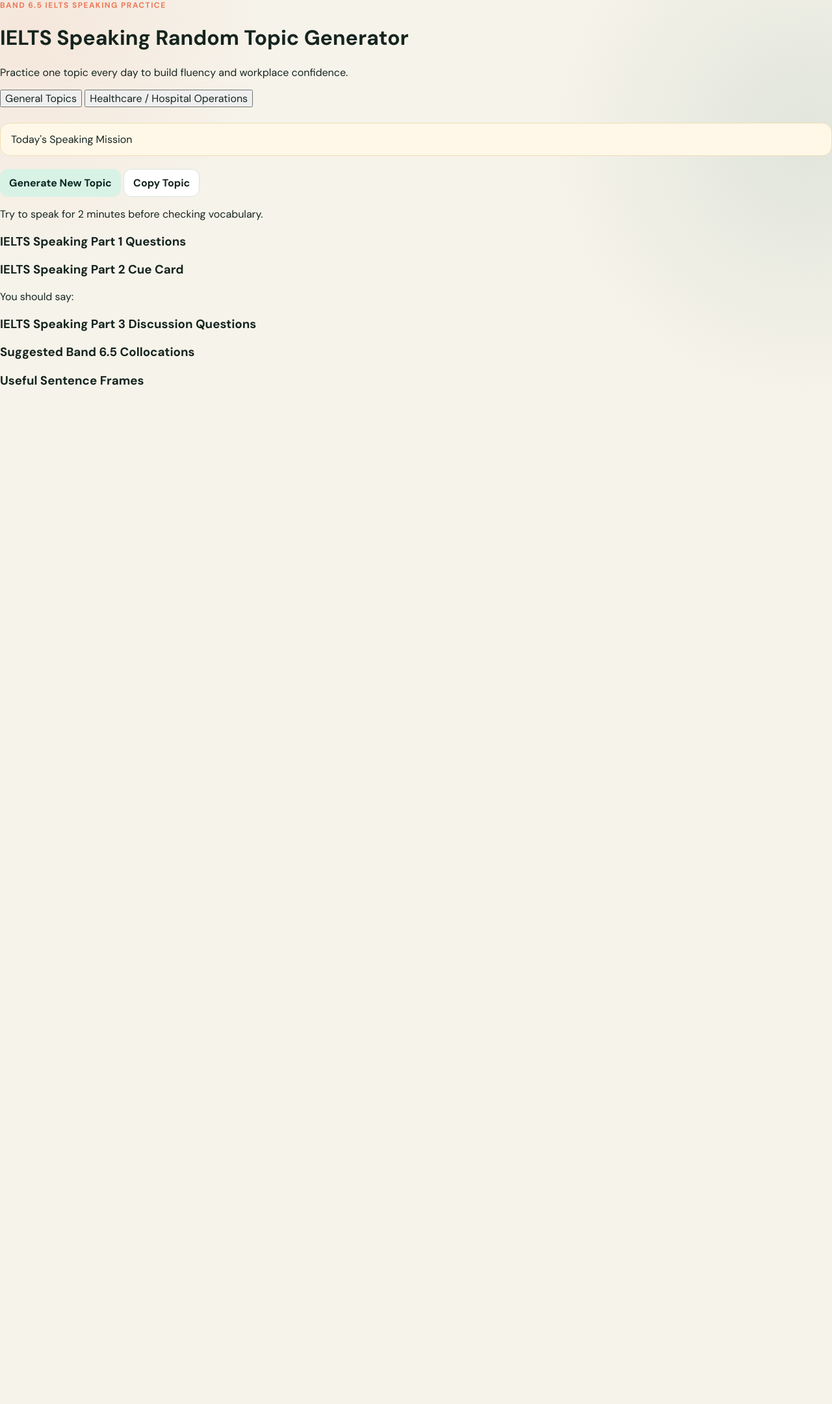
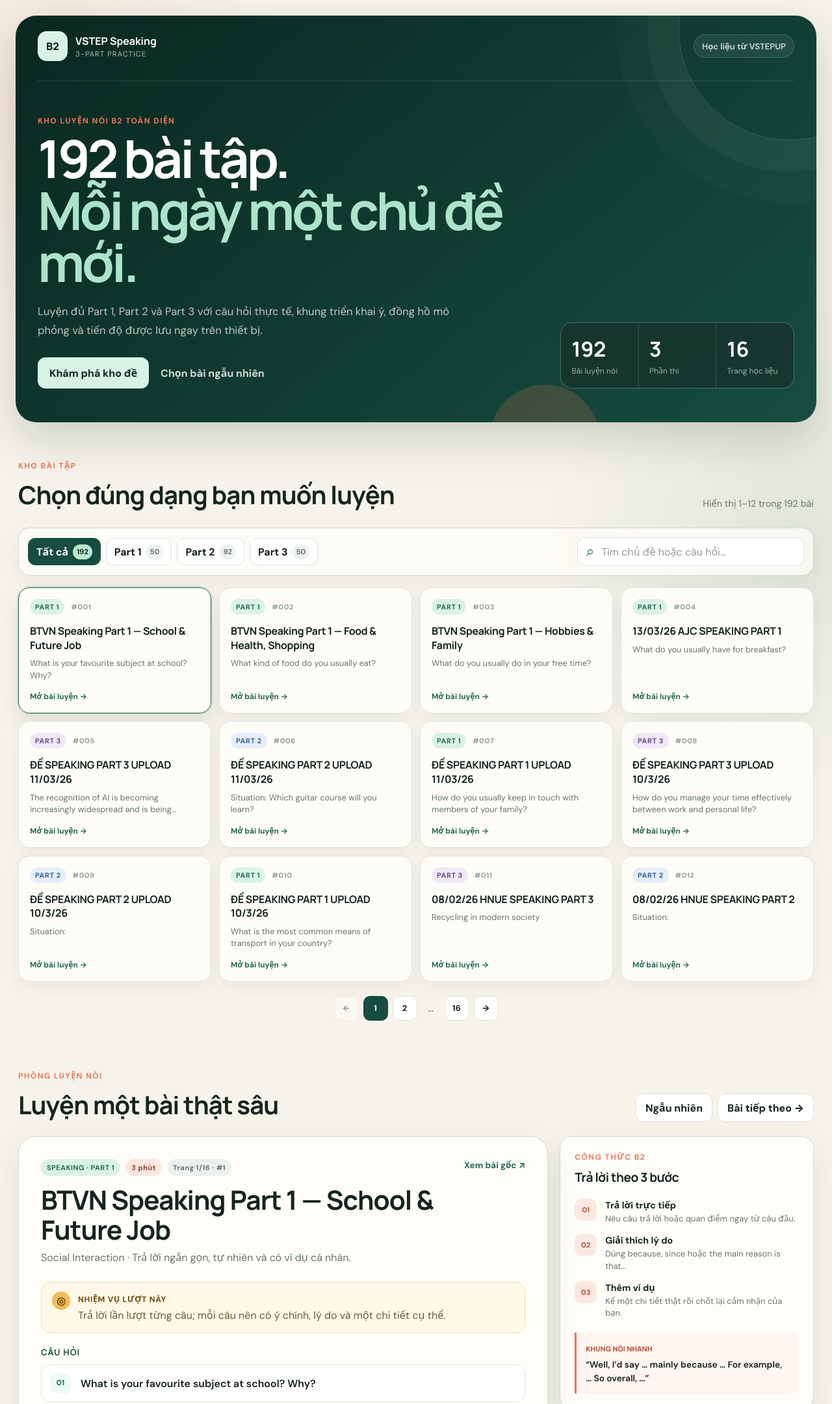
Before and after one commit to nhatlinhha23-ux/IELTS-Speaking-Practice, a plain HTML site: page index.html in a window 1280 px wide. Shown: the top 2161 px of the page at 65% size. Before the commit the page ends 800 px from the top, so only its background shows below. Drawn offline with Linux system fonts and the light colour scheme.

Commit message:
Publish complete 192-exercise VSTEP speaking app

```diff
--- a/index.html
+++ b/index.html
@@ -1,101 +1,201 @@
 <!doctype html>
-<html lang="en">
+<html lang="vi">
   <head>
     <meta charset="UTF-8" />
     <meta name="viewport" content="width=device-width, initial-scale=1.0" />
-    <title>IELTS Speaking Random Topic Generator</title>
+    <meta
+      name="description"
+      content="Luyện nói VSTEP B2 với 192 bài tập đầy đủ cả 3 Part, đồng hồ luyện thi, bộ lọc và theo dõi tiến độ."
+    />
+    <meta name="theme-color" content="#133f35" />
+    <title>192 bài VSTEP B2 Speaking Practice</title>
     <link rel="stylesheet" href="style.css" />
   </head>
   <body>
-    <div class="app-shell">
-      <header class="page-header">
-        <p class="eyebrow">Band 6.5 IELTS Speaking Practice</p>
-        <h1>IELTS Speaking Random Topic Generator</h1>
-        <p class="subtitle">Practice one topic every day to build fluency and workplace confidence.</p>
+    <div class="site-shell">
+      <header class="hero" id="top">
+        <nav class="topbar" aria-label="Điều hướng chính">
+          <a class="brand" href="#top" aria-label="VSTEP B2 Speaking Practice">
+            <span class="brand-mark">B2</span>
+            <span>
+              <strong>VSTEP Speaking</strong>
+              <small>3-Part Practice</small>
+            </span>
+          </a>
+          <span class="source-pill">Học liệu từ VSTEPUP</span>
+        </nav>
+
+        <div class="hero-grid">
+          <div class="hero-copy">
+            <p class="eyebrow">Kho luyện nói B2 toàn diện</p>
+            <h1>192 bài tập.<br /><span>Mỗi ngày một chủ đề mới.</span></h1>
+            <p class="hero-description">
+              Luyện đủ Part 1, Part 2 và Part 3 với câu hỏi thực tế, khung triển khai ý,
+              đồng hồ mô phỏng và tiến độ được lưu ngay trên thiết bị.
+            </p>
+            <div class="hero-actions">
+              <a class="primary-link" href="#library">Khám phá kho đề</a>
+              <button class="text-button" id="random-button" type="button">Chọn bài ngẫu nhiên</button>
+            </div>
+          </div>
+
+          <div class="hero-stats" aria-label="Thống kê học liệu">
+            <article><strong id="stat-total">192</strong><span>Bài luyện nói</span></article>
+            <article><strong>3</strong><span>Phần thi</span></article>
+            <article><strong>16</strong><span>Trang học liệu</span></article>
+          </div>
+        </div>
       </header>
 
       <main>
-        <section class="top-panel" aria-label="Topic controls">
-          <div class="tabs" role="tablist" aria-label="Topic categories">
-            <button
-              class="tab-button"
-              id="tab-general"
-              type="button"
-              role="tab"
-              aria-selected="true"
-              aria-controls="practice-card"
-              data-category-key="general"
-            >
-              General Topics
-            </button>
-            <button
-              class="tab-button tab-healthcare"
-              id="tab-healthcare"
-              type="button"
-              role="tab"
-              aria-selected="false"
-              aria-controls="practice-card"
-              data-category-key="healthcare"
-            >
-              Healthcare / Hospital Operations
-            </button>
+        <section class="library-section" id="library" aria-labelledby="library-title">
+          <div class="section-heading">
+            <div>
+              <p class="section-kicker">Kho bài tập</p>
+              <h2 id="library-title">Chọn đúng dạng bạn muốn luyện</h2>
+            </div>
+            <p class="library-summary" id="library-summary" aria-live="polite">Đang tải 192 bài tập…</p>
           </div>
 
-          <aside class="mission-box" aria-live="polite">
-            <span>Today's Speaking Mission</span>
-            <p id="mission-text"></p>
-          </aside>
+          <div class="library-toolbar">
+            <div class="part-filters" id="part-filters" role="group" aria-label="Lọc theo phần thi">
+              <button class="filter-button active" data-part="all" type="button">Tất cả <span>192</span></button>
+              <button class="filter-button" data-part="1" type="button">Part 1 <span>50</span></button>
+              <button class="filter-button" data-part="2" type="button">Part 2 <span>92</span></button>
+              <button class="filter-button" data-part="3" type="button">Part 3 <span>50</span></button>
+            </div>
+            <label class="search-box" for="exercise-search">
+              <span aria-hidden="true">⌕</span>
+              <input
+                id="exercise-search"
+                type="search"
+                autocomplete="off"
+                placeholder="Tìm chủ đề hoặc câu hỏi…"
+              />
+            </label>
+          </div>
+
+          <div class="exercise-grid" id="exercise-grid" aria-live="polite">
+            <div class="loading-card">Đang chuẩn bị kho bài tập…</div>
+          </div>
+          <div class="empty-state" id="empty-state" hidden>
+            <strong>Không tìm thấy bài phù hợp.</strong>
+            <span>Thử một từ khóa khác hoặc chọn “Tất cả”.</span>
+          </div>
+          <nav class="pagination" id="library-pagination" aria-label="Phân trang kho bài tập"></nav>
         </section>
 
-        <section class="practice-card" id="practice-card" aria-live="polite">
-          <div class="card-header">
+        <section class="practice-section" id="practice" aria-labelledby="practice-heading">
+          <div class="practice-section-heading">
             <div>
-              <p class="category-badge" id="category-badge"></p>
-              <h2 id="main-topic"></h2>
+              <p class="section-kicker">Phòng luyện nói</p>
+              <h2 id="practice-heading">Luyện một bài thật sâu</h2>
             </div>
-
-            <div class="button-row">
-              <button class="primary-button" id="generate-button" type="button">Generate New Topic</button>
-              <button class="secondary-button" id="copy-button" type="button">Copy Topic</button>
+            <div class="practice-nav">
+              <button class="secondary-button" id="practice-random-button" type="button">Ngẫu nhiên</button>
+              <button class="secondary-button" id="next-button" type="button">Bài tiếp theo →</button>
             </div>
           </div>
 
-          <p class="practice-note">Try to speak for 2 minutes before checking vocabulary.</p>
+          <div class="practice-layout">
+            <article class="question-card" aria-live="polite">
+              <div class="card-topline">
+                <div>
+                  <div class="badge-row">
+                    <span class="part-badge" id="part-badge">SPEAKING · PART 1</span>
+                    <span class="time-badge" id="time-badge">3 phút</span>
+                    <span class="source-page-badge" id="source-page-badge">Trang 1/16</span>
+                  </div>
+                  <h2 id="exercise-title">Đang tải bài tập…</h2>
+                  <p id="exercise-subtitle" class="set-subtitle">Vui lòng chờ trong giây lát.</p>
+                </div>
+                <a id="source-link" class="source-link" target="_blank" rel="noreferrer">
+                  Xem bài gốc <span aria-hidden="true">↗</span>
+                </a>
+              </div>
 
-          <div class="content-grid">
-            <article class="content-section">
-              <h3>IELTS Speaking Part 1 Questions</h3>
-              <ol id="part1-list"></ol>
+              <div class="mission-box">
+                <span class="mission-icon" aria-hidden="true">◎</span>
+                <div>
+                  <strong id="task-label">Nhiệm vụ lượt này</strong>
+                  <p id="mission-text">Chuẩn bị ý rồi nói liên tục trong thời gian quy định.</p>
+                </div>
+              </div>
+
+              <div class="exercise-content" id="exercise-content"></div>
+
+              <div class="timer-panel" aria-label="Đồng hồ luyện nói">
+                <div class="timer-copy">
+                  <span class="timer-label">Chế độ thi thật</span>
+                  <strong id="timer-display">03:00</strong>
+                </div>
+                <div class="timer-actions">
+                  <button class="primary-button" id="timer-button" type="button">Bắt đầu 3 phút</button>
+                  <button class="timer-reset-button" id="timer-reset-button" type="button">Đặt lại</button>
+                </div>
+              </div>
+
+              <div class="card-actions">
+                <button class="secondary-button" id="copy-button" type="button">Sao chép nội dung</button>
+                <button class="complete-button" id="complete-button" type="button" aria-pressed="false">
+                  ✓ Đánh dấu đã luyện
+                </button>
+              </div>
             </article>
 
-            <article class="content-section cue-card">
-              <h3>IELTS Speaking Part 2 Cue Card</h3>
-              <p id="cue-task" class="cue-task"></p>
-              <p class="small-heading">You should say:</p>
-              <ul id="cue-bullets"></ul>
-            </article>
+            <aside class="coach-column">
+              <section class="coach-card answer-card">
+                <p class="section-kicker">Công thức B2</p>
+                <h3 id="framework-title">Trả lời theo 3 bước</h3>
+                <ol class="answer-steps" id="framework-steps"></ol>
+                <div class="frame-box">
+                  <span>Khung nói nhanh</span>
+                  <p id="sentence-frame"></p>
+                </div>
+              </section>
 
-            <article class="content-section">
-              <h3>IELTS Speaking Part 3 Discussion Questions</h3>
-              <ol id="part3-list"></ol>
-            </article>
+              <section class="coach-card starters-card">
+                <div class="coach-heading">
+                  <div>
+                    <p class="section-kicker">Câu nối hữu ích</p>
+                    <h3>Nói liền mạch hơn</h3>
+                  </div>
+                  <span class="count-chip" id="starter-count">4 câu</span>
+                </div>
+                <div class="starter-list" id="starter-list"></div>
+              </section>
 
-            <article class="content-section wide-section">
-              <h3>Suggested Band 6.5 Collocations</h3>
-              <div id="collocation-list" class="collocation-list"></div>
-            </article>
+              <section class="coach-card progress-card">
+                <p class="section-kicker">Tiến độ cá nhân</p>
+                <div class="progress-title">
+                  <h3 id="overall-progress">Đã luyện 0/192 bài</h3>
+                  <span id="progress-percent">0%</span>
+                </div>
+                <div class="progress-track" aria-hidden="true"><span id="progress-bar"></span></div>
+                <div class="part-progress" id="part-progress"></div>
+              </section>
 
-            <article class="content-section wide-section">
-              <h3>Useful Sentence Frames</h3>
-              <ul id="sentence-frame-list" class="frame-list"></ul>
-            </article>
+              <section class="coach-card tips-card">
+                <p class="section-kicker">Ghi nhớ khi nói</p>
+                <h3>3 nguyên tắc giữ điểm</h3>
+                <ul>
+                  <li>Không im lặng quá 3 giây; dùng <em>Well</em> hoặc <em>Let me think</em> để giữ nhịp.</li>
+                  <li>Nếu nói sai ngữ pháp, tiếp tục triển khai ý thay vì dừng lại sửa.</li>
+                  <li>Ưu tiên câu trả lời rõ ý, có lý do và ví dụ hơn câu quá dài.</li>
+                </ul>
+              </section>
+            </aside>
           </div>
         </section>
       </main>
+
+      <footer>
+        <p>192 bài tập được tổng hợp từ mục Speaking trong tài khoản VSTEPUP của người học.</p>
+        <a href="#top">Về đầu trang ↑</a>
+      </footer>
     </div>
 
     <div class="toast" id="toast" role="status" aria-live="polite"></div>
-
     <script src="script.js"></script>
   </body>
 </html>
```
